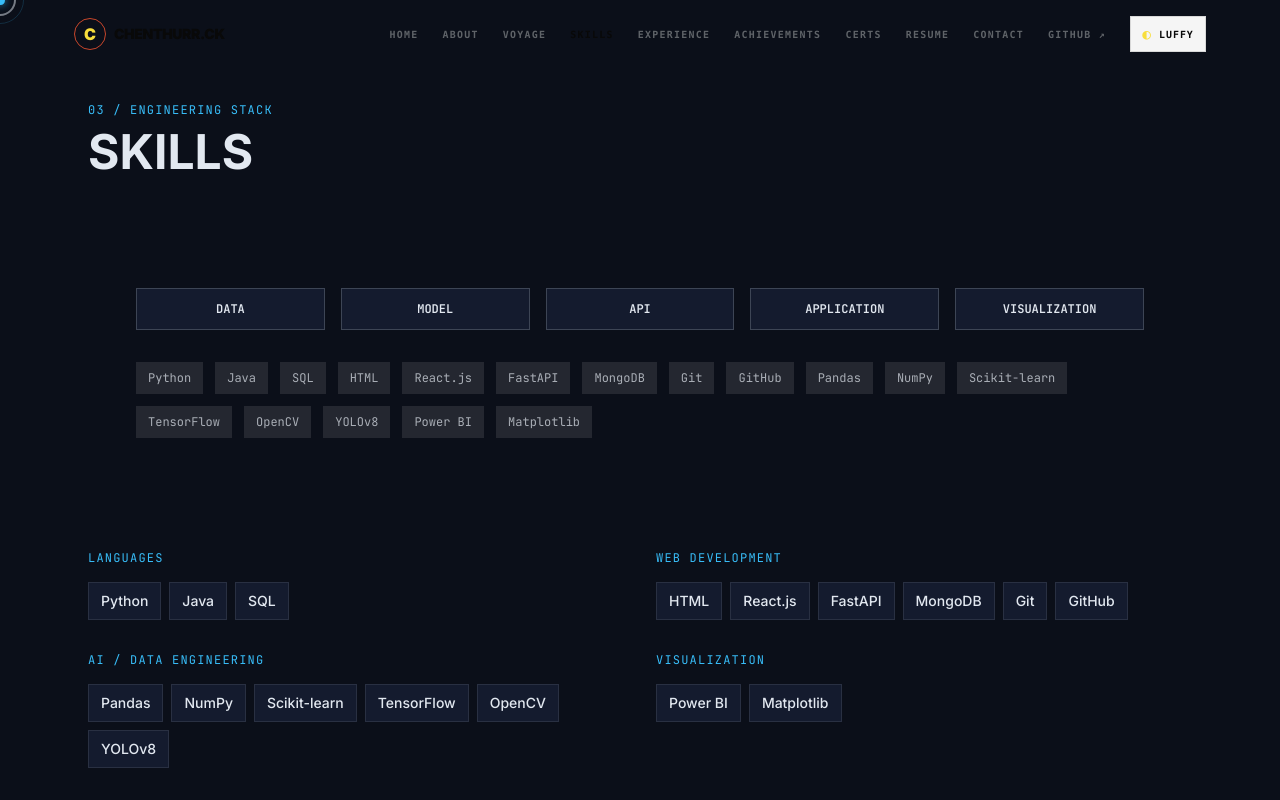
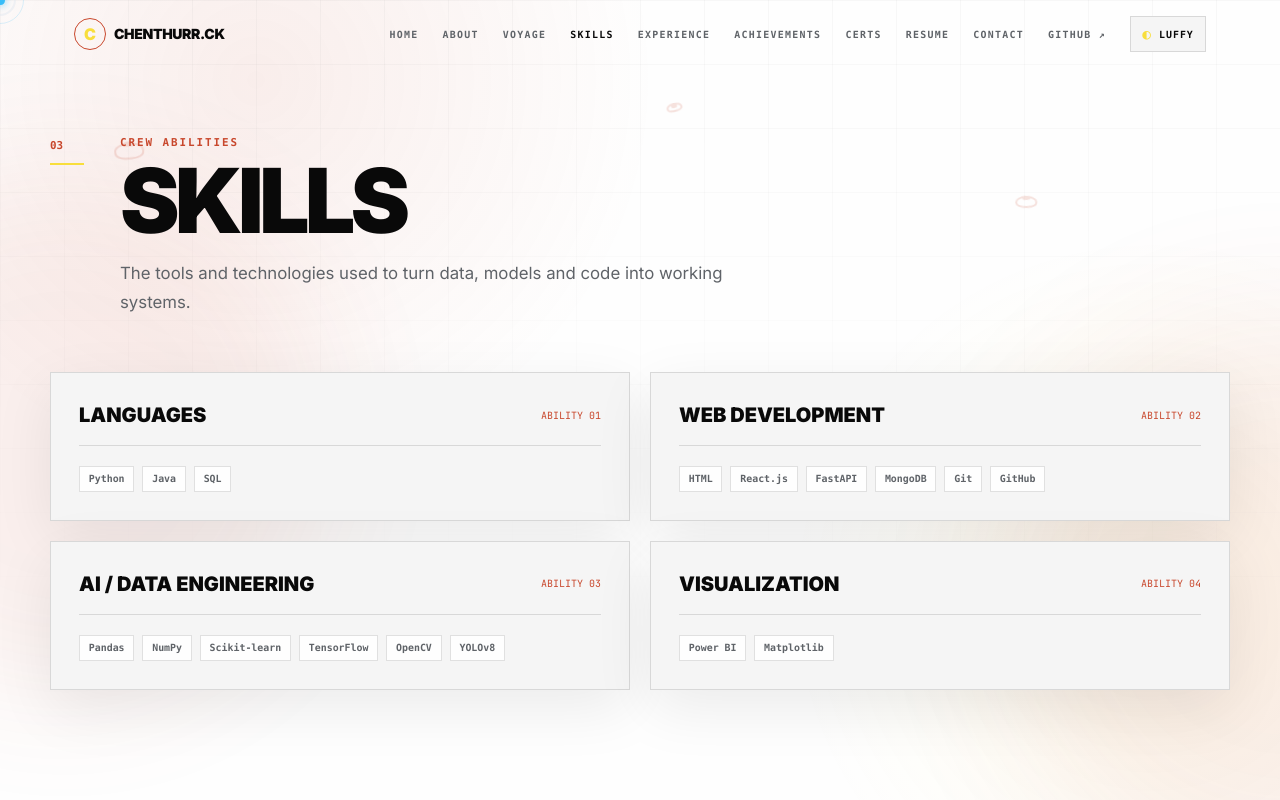
Before and after one commit to Chenthurr/portfolio, a React (Vite) app: page /skills in a window 1280 px wide. Shown: the top 800 px of the page. Built offline with nearby package versions, Linux system fonts and the light colour scheme.

Commit message:
Redesign skills as crew abilities

```diff
--- a/src/pages/Skills.jsx
+++ b/src/pages/Skills.jsx
@@ -1,121 +1,8 @@
-import { useState, useEffect, useRef } from 'react';
 import { useData } from '../components/DataContext';
-
-const skillCategories = ['LANGUAGES', 'WEB DEVELOPMENT', 'AI / DATA ENGINEERING', 'VISUALIZATION'];
+import SectionHeading from '../components/SectionHeading';
 
 export default function Skills() {
   const { skills } = useData();
-  const [hoveredSkill, setHoveredSkill] = useState(null);
-  const sectionRef = useRef(null);
-
-  useEffect(() => {
-    const observer = new IntersectionObserver(
-      (entries) => {
-        entries.forEach((entry) => {
-          if (entry.isIntersecting) entry.target.classList.add('animate-fade-in-up');
-        });
-      },
-      { threshold: 0.1 }
-    );
-    const els = sectionRef.current?.querySelectorAll('.reveal');
-    els?.forEach((el) => observer.observe(el));
-    return () => observer.disconnect();
-  }, []);
-
-  const connections = {
-    'Python': ['DATA', 'MODEL', 'API', 'APPLICATION'],
-    'Pandas': ['DATA'],
-    'NumPy': ['DATA', 'MODEL'],
-    'Scikit-learn': ['MODEL'],
-    'TensorFlow': ['MODEL'],
-    'OpenCV': ['MODEL', 'APPLICATION'],
-    'YOLOv8': ['MODEL', 'APPLICATION'],
-    'React.js': ['APPLICATION'],
-    'FastAPI': ['API'],
-    'HTML': ['APPLICATION'],
-    'MongoDB': ['DATA'],
-    'SQL': ['DATA'],
-    'Power BI': ['VISUALIZATION'],
-    'Matplotlib': ['VISUALIZATION'],
-    'Java': ['API', 'APPLICATION'],
-    'Git': ['APPLICATION'],
-    'GitHub': ['APPLICATION'],
-  };
-
-  const hubs = ['DATA', 'MODEL', 'API', 'APPLICATION', 'VISUALIZATION'];
-
-  return (
-    <div ref={sectionRef} className="pt-24 pb-20 bg-navy min-h-screen">
-      <div className="max-w-6xl mx-auto px-6">
-        <div className="reveal opacity-0 mb-16">
-          <span className="font-mono text-xs text-mustard tracking-widest">03 / ENGINEERING STACK</span>
-          <h1 className="text-4xl md:text-5xl font-bold text-cream mt-2">SKILLS</h1>
-        </div>
-
-        {/* Constellation visualization */}
-        <div className="reveal opacity-0 mb-16">
-          <div className="relative bg-navy p-8 md:p-12 overflow-hidden">
-            <div className="grid grid-cols-2 md:grid-cols-3 lg:grid-cols-5 gap-4 mb-8">
-              {hubs.map((hub) => (
-                <div
-                  key={hub}
-                  className={`px-4 py-3 text-center font-mono text-xs font-bold transition-all ${
-                    hoveredSkill && connections[hoveredSkill]?.includes(hub)
-                      ? 'bg-mustard text-navy'
-                      : 'bg-navy-light text-cream border border-cream/20'
-                  }`}
-                >
-                  {hub}
-                </div>
-              ))}
-            </div>
-            <div className="flex flex-wrap gap-3">
-              {skills.map((skill) => (
-                <button
-                  key={skill.id}
-                  onMouseEnter={() => setHoveredSkill(skill.name)}
-                  onMouseLeave={() => setHoveredSkill(null)}
-                  className={`px-3 py-2 text-xs font-mono transition-all ${
-                    hoveredSkill === skill.name
-                      ? 'bg-mustard text-navy'
-                      : hoveredSkill && connections[hoveredSkill]?.includes(skill.name)
-                      ? 'bg-cream/20 text-cream'
-                      : 'bg-white/10 text-cream/70 hover:bg-white/20'
-                  }`}
-                >
-                  {skill.name}
-                </button>
-              ))}
-            </div>
-            {hoveredSkill && (
-              <div className="mt-4 p-3 bg-cream/10 border border-cream/20">
-                <p className="font-mono text-xs text-mustard">
-                  {hoveredSkill} → {connections[hoveredSkill]?.join(' / ') || 'UTILITY'}
-                </p>
-              </div>
-            )}
-          </div>
-        </div>
-
-        {/* Categorized list */}
-        <div className="grid md:grid-cols-2 gap-8">
-          {skillCategories.map((cat, idx) => (
-            <div key={cat} className="reveal opacity-0" style={{ animationDelay: `${idx * 100}ms` }}>
-              <h3 className="font-mono text-xs text-mustard mb-4 tracking-widest">{cat}</h3>
-              <div className="flex flex-wrap gap-2">
-                {skills.filter((s) => s.category === cat).map((skill) => (
-                  <span
-                    key={skill.id}
-                    className="px-3 py-2 bg-navy-light border border-cream/10 text-cream text-sm font-medium hover:border-mustard hover:text-mustard transition-colors"
-                  >
-                    {skill.name}
-                  </span>
-                ))}
-              </div>
-            </div>
-          ))}
-        </div>
-      </div>
-    </div>
-  );
+  const groups = [...new Set(skills.map((skill) => skill.category))];
+  return <div className="page"><div className="container-wide"><SectionHeading index={3} eyebrow="CREW ABILITIES" title="SKILLS" description="The tools and technologies used to turn data, models and code into working systems." /><div className="grid md:grid-cols-2 gap-5">{groups.map((group, i) => <section key={group} className="paper-card p-6 sm:p-7"><div className="flex justify-between items-center border-b border-[var(--border)] pb-4"><h2 className="font-black text-xl">{group}</h2><span className="font-mono text-[10px] text-[var(--primary)]">ABILITY {String(i+1).padStart(2,'0')}</span></div><div className="mt-5 flex flex-wrap gap-2">{skills.filter((s) => s.category === group).map((skill) => <span className="tag hover:border-[var(--primary)] hover:text-[var(--text)] transition-colors" key={skill.id}>{skill.name}</span>)}</div></section>)}</div></div></div>;
 }
```
